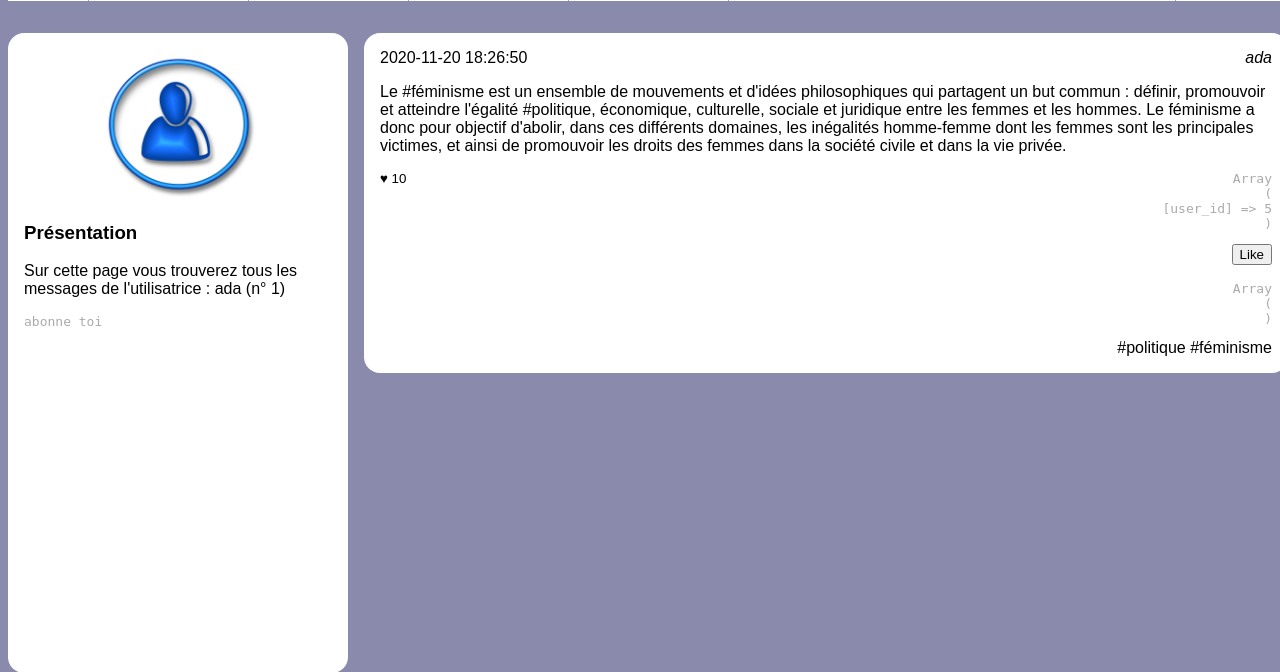
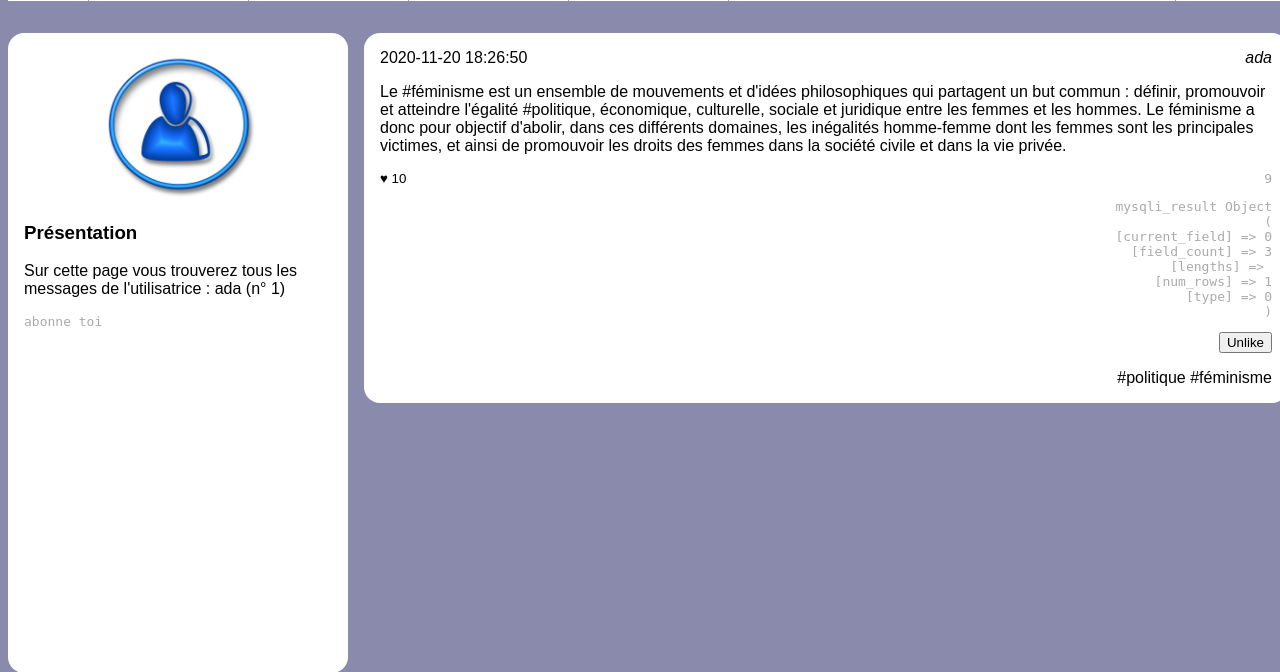
Before and after one commit to adatechschool/projet-collectif-reseau-social-php-gmz, a PHP site: page /wall.php?user_id=1 in a window 1280 px wide. Shown: the part 162-834 px from the top of the page. Run offline with PHP 8.4, Linux system fonts and the light colour scheme; data comes from the database, SQL or seed files in the repository.

Commit message:
bouton like/unlike

```diff
--- a/level1/Niveau1/wall.php
+++ b/level1/Niveau1/wall.php
@@ -228,57 +228,44 @@ echo "<pre>" . print_r($_SESSION, 1) . "</pre>";
                     <footer>
                         <small>♥ <?php echo $post['like_number'] ?></small>
                         <?php
-                        $esketulike = "SELECT user_id FROM likes
-                                    WHERE post_id='$post[id]' AND user_id='$sessionId';";
+                        $messageid = $post['id'];
+                        echo "<pre>" . print_r($messageid, 1) . "</pre>";
 
-                        $lareponse = $mysqli->query($esketulike);
-                        $like = $lareponse->fetch_assoc();
-                        $messageid = $post['id'];
-                        echo "<pre>" . print_r($like, 1) . "</pre>";
-                        $liker = $_SESSION['connected_id'];
-                        $addedlike = $_POST;
-                        if(!$lareponse) {
-
-
-
-                            ?>
-                            <form action="" method="post">
-                                <input type="hidden" name="unlike" value="true">
-                                <button type="submit" id="unlikebutton" class="unlike">Unlike</button>
-                            </form>
-                                <?php
-                                //echo "<pre>" . print_r($_POST, 1) . "</pre>";
-                                $larequeteSQL = "DELETE INTO likes "
-                                . "(id, user_id, post_id) "
-                                ."VALUES (likes.id,
-                                ". $liker. ", "
-                                . "'" . $post['id'] . "');";
-                               // echo $lInstructionSql;
-                               $lasuppression = $mysqli->query($larequeteSQL);
-
-                        }else {
-                            ?>
-
-                            </form><form action="" method="post">
-                                <input type="hidden" name="like" value="true">
-                                <button type="submit" id="likebutton" class="like">Like</button>
-                            </form>
-                            <?php
-                            echo "<pre>" . print_r($_POST, 1) . "</pre>";
-                            $lInstructionSql = "INSERT INTO likes "
-                                . "(id, user_id, post_id) "
-                                . "VALUES (NULL, "
-                                . $liker . ", "
-                                . "'" . $post['id'] . "');";
-
-                                $lajout = $mysqli->query($lInstructionSql);
+                        if (isset($_POST['like' . $messageid])) {
+                            // Ajouter un like
+                            $ajoutLikeSql = "INSERT INTO likes (id, user_id, post_id) VALUES (NULL, $sessionId, $messageid)";
+                            if (!$mysqli->query($ajoutLikeSql)) {
+                                echo "Erreur lors de l'ajout du like: " . $mysqli->error;
+                            }
+                        } elseif (isset($_POST['unlike' . $messageid])) {
+                            // Supprimer un like
+                            $suppressionLikeSql = "DELETE FROM likes WHERE user_id = $sessionId AND post_id = $messageid";
+                            if (!$mysqli->query($suppressionLikeSql)) {
+                                echo "Erreur lors de la suppression du like: " . $mysqli->error;
+                            }
                         }
 
+                        // Vérifier si l'utilisateur a liké le post
+                        $esketulike = "SELECT * FROM likes WHERE post_id='$post[id]' AND user_id='$sessionId';";
+                        $likes = $mysqli->query($esketulike);
+                        echo "<pre>" . print_r($likes, 1) . "</pre>";
 
+                        if ($likes->num_rows == 0) {
                         ?>
+                            <form method="post" action="">
+                                <input type="hidden" name="like<?php echo $messageid ?>" value="true">
+                                <button type="submit" id="likeButton" class="like">Like</button>
+                            </form>
+                        <?php
+                        } else {
+                        ?>
+                            <form method="post" action="">
+                                <input type="hidden" name="unlike<?php echo $messageid ?>" value="true">
+                                <button type="submit" id="likeButton" class="unlike">Unlike</button>
+                            </form>
+                        <?php
 
-
-                        <?php
+                        }
 
 
                         $newtagidlist = explode(",", $post['tagidlist']);
```
